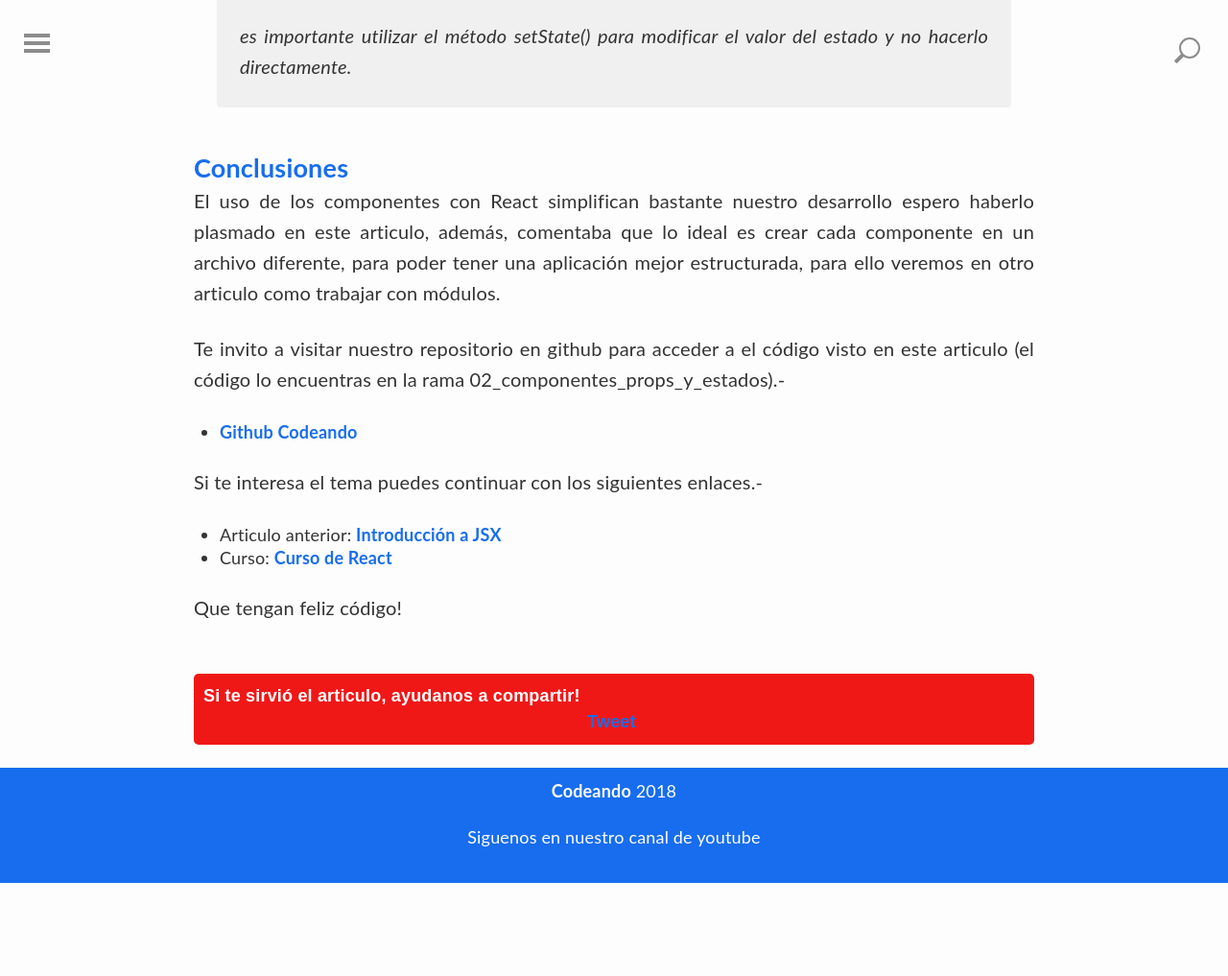
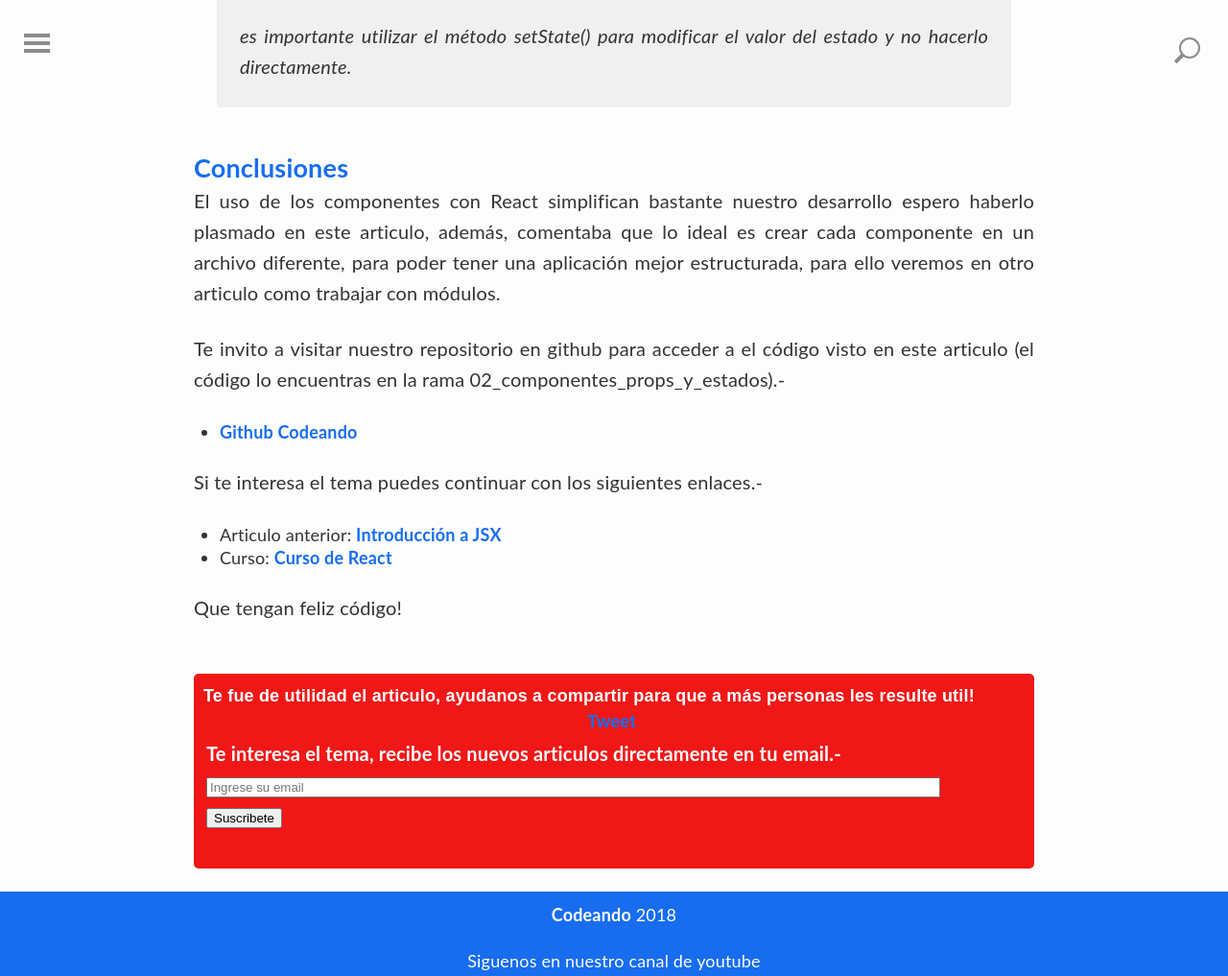
Before and after one commit to Codeandomx/codeandomx, a Jekyll site: the page built from _posts/2018-01-17-componentes-props-y-estados-con-react.md, in a window 1280 px wide and 1400 px high, scrolled down 8975 px. Shown: the top 1017 px of the window at 96% size. Built offline with Jekyll 4.4.1, drawn with Linux system fonts in a browser that asks for light colours; some web fonts are replaced; comment, search, counter and statistics services are not loaded; before the commit the page ends 9895 px from its top, so only the background shows below that; some of the changed text lies outside the part shown; grey boxes are pictures that could not be loaded.

Commit message:
Agregamos suscripcion por email.

```diff
--- a/_includes/footer.html
+++ b/_includes/footer.html
@@ -2,4 +2,5 @@
 	<p><span><a href="/">Codeando</a> 2018</span></p>
 	<p>Siguenos en nuestro canal de youtube</p>
 	<div class="g-ytsubscribe" data-channel="compusource" data-layout="full" data-count="default"></div>
+	<p style="margin-top:10px; margin-bottom:0; padding-bottom:0; text-align:center; line-height:0"><a target="_blank" href="http://feeds.feedburner.com/~r/CodeandoPlataformaDeCursos/~6/1"><img src="http://feeds.feedburner.com/CodeandoPlataformaDeCursos.1.gif" alt="Codeando | Plataforma de cursos" style="border:0"></a></p><p style="margin-top:5px; padding-top:0; font-size:x-small; text-align:center"><a href="https://feedburner.google.com/fb/a/headlineanimator/install?id=i981oeb1afkciknnf9l9fjtcgo&amp;w=1" onclick="window.open(this.href, 'haHowto', 'width=520,height=600,toolbar=no,address=no,resizable=yes,scrollbars'); return false" target="_blank">&uarr; Grab this Headline Animator</a></p>
 </footer>
--- a/_layouts/post.html
+++ b/_layouts/post.html
@@ -23,13 +23,19 @@ layout: default
 		{% include adsense_2.html %}
 		<br>
 		<div class="redes-background">
-			Si te sirvió el articulo, ayudanos a compartir!
+			Te fue de utilidad el articulo, ayudanos a compartir para que a más personas les resulte util!
 			<div class="redes">
 				<div class="fb-follow align" data-href="https://web.facebook.com/programacion.azteca/" data-layout="button_count" data-size="large" data-show-faces="false"></div>
 				<a href="https://twitter.com/share" class="twitter-share-button align" data-via="codeand_org" data-size="large">Tweet</a>
 				<div class="g-follow align" data-annotation="bubble" data-height="24" data-href="//plus.google.com/u/0/104925427139932038787" data-rel="publisher"></div>
 				<div class="g-plusone align"></div>
 			</div>
+			<form style="padding:3px;text-align:center;" action="https://feedburner.google.com/fb/a/mailverify" method="post" target="popupwindow" onsubmit="window.open('https://feedburner.google.com/fb/a/mailverify?uri=CodeandoPlataformaDeCursos', 'popupwindow', 'scrollbars=yes,width=550,height=520');return true">
+				<p>Te interesa el tema, recibe los nuevos articulos directamente en tu email.-<br>
+				<input type="text" style="width:90%" name="email" placeholder="Ingrese su email"/><br>
+				<input type="hidden" value="CodeandoPlataformaDeCursos" name="uri"/>
+				<input type="hidden" name="loc" value="es_ES"/><input type="submit" value="Suscribete" /></p>
+			</form>
 		</div>
 	</div>
 	<!-- Comentarios -->
--- a/_posts/2018-01-17-componentes-props-y-estados-con-react.md
+++ b/_posts/2018-01-17-componentes-props-y-estados-con-react.md
@@ -5,7 +5,7 @@ categories: reactjs
 tags: react javascript
 ---
 
-![Componentes con react](/img/react.jpg)
+![Componentes con react](http://blog.codeando.org/img/react.jpg)
 
 El desarrollo de [aplicaciones web con react](/articulos/introduccion-a-react-creando-aplicacion-basica.html) se vuelve realmente fácil si utilizamos **JSX para crear las vistas y lógica de estas**, en este articulo abarcaremos el tema de los componentes (components) y sus características, claro en complemento con JSX para facilitarnos aun más el desarrollo, pero sobre todo el mantenimiento (corregir errores y/o hacer crecer el proyecto) de nuestra web haciéndola de alguna forma escalable.
 
```
